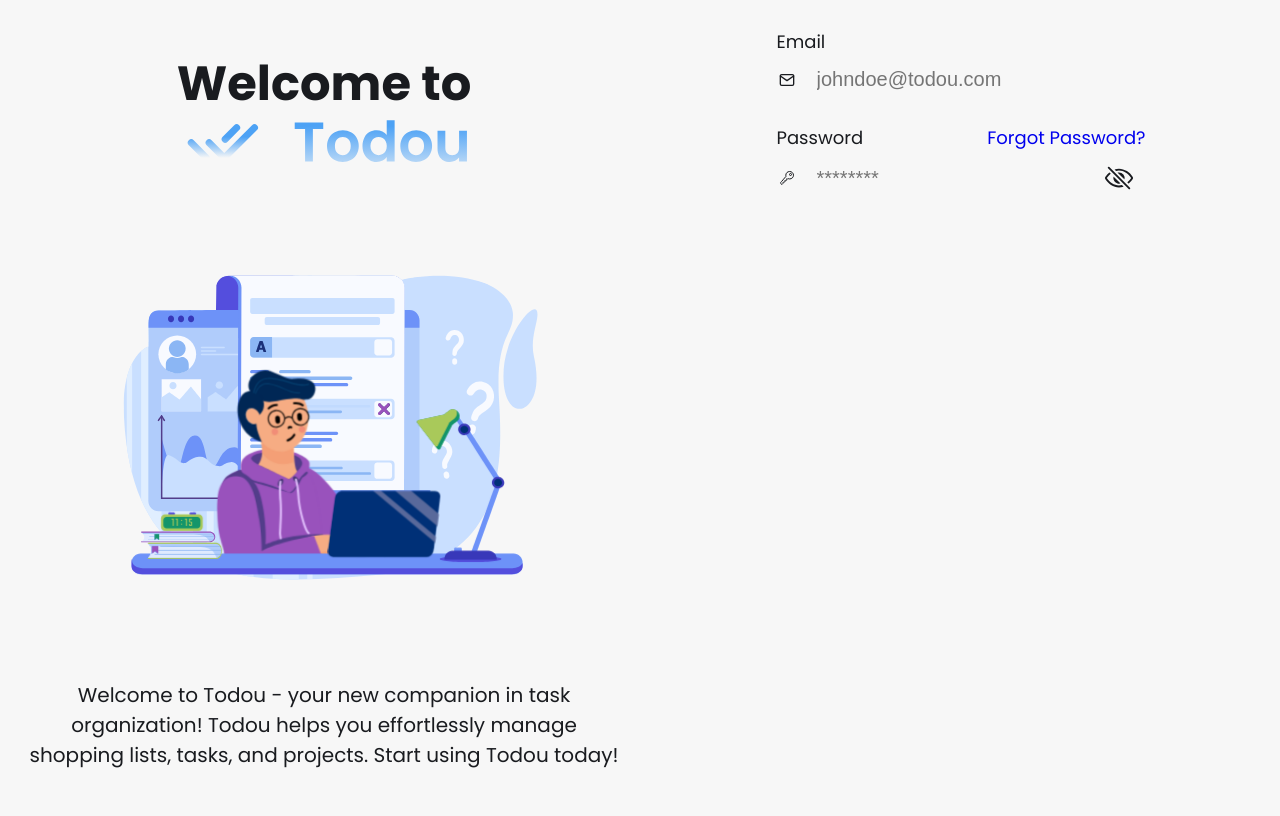
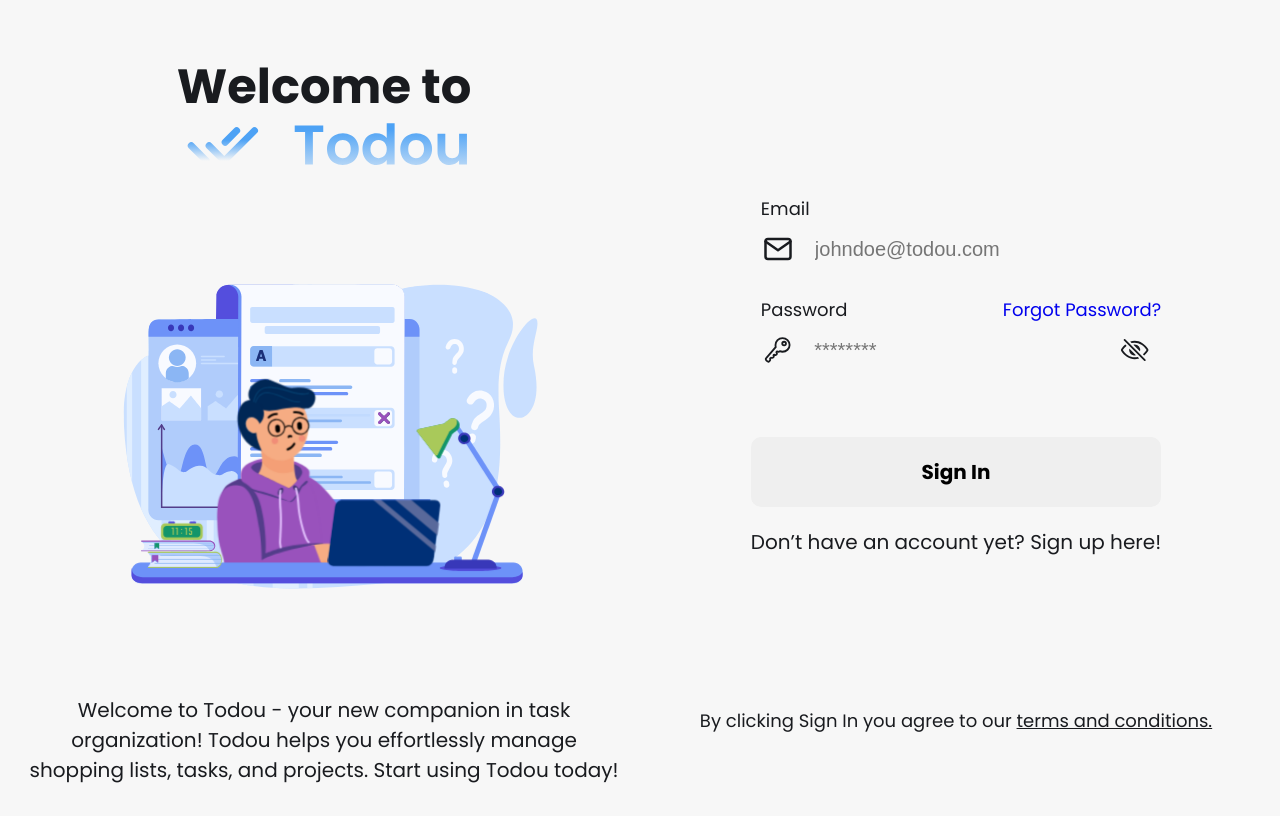
Before and after one commit to nogowicz/todou-webapp, a Next.js app: page /welcome in a window 1280 px wide. Built offline with nearby package versions, Linux system fonts and the light colour scheme.

Commit message:
created welcome/login page template

```diff
--- a/src/app/welcome/page.module.scss
+++ b/src/app/welcome/page.module.scss
@@ -1,20 +1,31 @@
+@use '../../styles/variables' as *;
+@use '../../styles/mixins' as mixins;
+
 .welcome {
+  display: flex;
+  flex: 1;
+  justify-content: center;
+  align-items: center;
+  height: 100%;
+
   &__title {
     display: none;
   }
 
   &__container {
     display: flex;
+    flex: 1;
     justify-content: space-around;
     align-items: center;
+    height: 100vh;
 
     &__left {
       flex: 1;
       display: flex;
       flex-direction: column;
-      justify-content: space-between;
+      justify-content: space-around;
       align-items: center;
-      max-height: 1vh;
+      height: 100%;
 
       p {
         text-align: center;
@@ -26,9 +37,25 @@
       flex: 1;
       display: flex;
       flex-direction: column;
-      justify-content: space-between;
+      justify-content: space-around;
       align-items: center;
-      max-height: 1vh;
+      height: 100%;
+
+
+      p {
+        font-size: $p-font-size-medium;
+
+        span {
+          text-decoration: underline;
+
+          &:hover {
+            cursor: pointer;
+            opacity: 0.7;
+          }
+        }
+
+
+      }
     }
   }
 
--- a/src/app/welcome/page.tsx
+++ b/src/app/welcome/page.tsx
@@ -25,7 +25,12 @@
           </p>
         </div>
         <div className={styles.welcome__container__right}>
+          <div />
           <SignInForm />
+          <p>
+            By clicking Sign In you agree to our{' '}
+            <span>terms and conditions.</span>
+          </p>
         </div>
       </div>
     </main>
--- /dev/null
+++ b/src/components/custom-button/CustomButton.tsx
@@ -0,0 +1,48 @@
+'use client';
+
+import React from 'react';
+import Link from 'next/link';
+import styles from './custom-button.module.scss';
+import { useMountedTheme } from '@/hooks/useMountedTheme';
+
+interface ICustomButton {
+  children: React.ReactNode;
+  href?: string;
+  onClick?: () => void;
+  className?: string;
+  [key: string]: any;
+}
+
+export default function CustomButton({
+  children,
+  href,
+  onClick,
+  className = '',
+  ...props
+}: ICustomButton) {
+  const { mounted, theme } = useMountedTheme();
+  const themeClass = theme ? styles[theme] : '';
+
+  if (!mounted) {
+    return null;
+  }
+
+  const combinedClassName =
+    `${styles.button} ${themeClass} ${className}`.trim();
+
+  if (href) {
+    return (
+      <Link className={styles.link} href={href} passHref>
+        <div className={combinedClassName} {...props}>
+          {children}
+        </div>
+      </Link>
+    );
+  }
+
+  return (
+    <button className={combinedClassName} onClick={onClick} {...props}>
+      {children}
+    </button>
+  );
+}
--- /dev/null
+++ b/src/components/custom-button/custom-button.module.scss
@@ -0,0 +1,32 @@
+@use '../../styles/variables' as *;
+@use '../../styles/mixins' as mixins;
+
+.link {
+  text-decoration: none;
+  padding: 0;
+  margin: 0;
+  font-family: inherit;
+  font-weight: inherit;
+
+}
+
+.button {
+  @include mixins.theme-colors(color, $primary-dark, $primary-light);
+  @include mixins.theme-colors(background-color, $primary-transparent-dark, $primary-transparent-light);
+  display: flex;
+  align-items: center;
+  justify-content: center;
+  border: none;
+  width: 100%;
+  padding: 20px 0px;
+  border-radius: 10px;
+  font-size: $p-font-size-large;
+  font-weight: bold;
+  text-decoration: none;
+  font-family: "Poppins", sans-serif;
+
+  &:hover {
+    cursor: pointer;
+    opacity: 0.7;
+  }
+}
--- a/src/components/custom-input/CustomInput.tsx
+++ b/src/components/custom-input/CustomInput.tsx
@@ -51,7 +51,11 @@
         ${error ? styles.error : styles.noError}`}
     >
       <div className={styles.customInput__labelContainer}>
-        <label className={styles.customInput__labelContainer__label}>
+        <label
+          className={`${
+            styles.customInput__labelContainer__label
+          }  ${themeClass} ${focus ? styles.focused : styles.notFocused}`}
+        >
           {name}
         </label>
         {actionLabel && actionRoute && (
@@ -61,9 +65,10 @@
       <div className={styles.customInput__inputContainer}>
         {icon &&
           cloneElement(icon, {
-            height: iconSize,
-            width: iconSize,
-            className: `${styles.customInput__inputContainer__icon}`,
+            size: iconSize,
+            className: `${
+              styles.customInput__inputContainer__icon
+            }  ${themeClass} ${focus ? styles.focused : styles.notFocused}`,
           })}
         <input
           className={styles.customInput__inputContainer__input}
@@ -77,13 +82,17 @@
           (showPassword ? (
             <IoEyeOutline
               size={iconSize}
-              className={styles.customInput__inputContainer__icon}
+              className={`${
+                styles.customInput__inputContainer__icon
+              } ${themeClass} ${focus ? styles.focused : styles.notFocused}`}
               onClick={() => setShowPassword(false)}
             />
           ) : (
             <IoEyeOffOutline
               size={iconSize}
-              className={styles.customInput__inputContainer__icon}
+              className={`${
+                styles.customInput__inputContainer__icon
+              } ${themeClass} ${focus ? styles.focused : styles.notFocused}`}
               onClick={() => setShowPassword(true)}
             />
           ))}
--- a/src/components/custom-input/custom-input.module.scss
+++ b/src/components/custom-input/custom-input.module.scss
@@ -5,6 +5,7 @@
   display: flex;
   flex-direction: column;
   margin: 20px 0;
+  width: 100%;
 
   &__labelContainer {
     display: flex;
@@ -14,6 +15,10 @@
     &__label {
       margin: 0 10px;
       font-size: $p-font-size-medium;
+
+      .focused & {
+        @include mixins.theme-colors(color, $primary-dark, $primary-light);
+      }
     }
 
     a {
@@ -21,6 +26,10 @@
       margin: 0;
       text-decoration: none;
       @include mixins.theme-colors(color, $primary-dark, $primary-light);
+
+      &:hover {
+        opacity: 0.7;
+      }
     }
 
   }
@@ -54,12 +63,18 @@
       .focused & {
         @include mixins.theme-colors(color, $primary-dark, $primary-light);
       }
+
+      &:hover {
+        cursor: pointer;
+        opacity: 0.7;
+      }
     }
 
     &__input {
       background-color: transparent;
       border: 0;
       font-size: $p-font-size-large;
+      width: 75%;
 
       &::placeholder {
         @include mixins.theme-colors(color, $hint-dark, $hint-light);
--- a/src/components/sign-in-form/SignInForm.tsx
+++ b/src/components/sign-in-form/SignInForm.tsx
@@ -1,11 +1,25 @@
+'use client';
+
 import React from 'react';
 import CustomInput from '../custom-input/CustomInput';
 import { FiMail } from 'react-icons/fi';
 import { IoKeyOutline } from 'react-icons/io5';
+import CustomButton from '../custom-button/CustomButton';
+
+import styles from './sign-in-form.module.scss';
+import { useMountedTheme } from '@/hooks/useMountedTheme';
 
 export default function SignInForm() {
+  const { mounted, theme } = useMountedTheme();
+  const themeClass = theme ? styles[theme] : '';
+
+  if (!mounted) {
+    return null;
+  }
+
   return (
-    <form>
+    <form className={`${styles.form} ${themeClass}`}>
+      <div className={styles.form__textFields}>
         <CustomInput
           name="Email"
           placeholder="johndoe@todou.com"
@@ -21,6 +35,11 @@
           actionLabel="Forgot Password?"
           actionRoute="/forgot-password"
         />
+      </div>
+      <CustomButton>Sign In</CustomButton>
+      <p className={styles.form__createAccount}>
+        Don’t have an account yet? <span>Sign up</span> here!
+      </p>
     </form>
   );
 }
--- a/src/components/sign-in-form/sign-in-form.module.scss
+++ b/src/components/sign-in-form/sign-in-form.module.scss
@@ -0,0 +1,23 @@
+@use '../../styles/variables' as *;
+@use '../../styles/mixins' as mixins;
+
+.form {
+
+  &__textFields {
+    margin-bottom: 60px;
+  }
+
+  &__createAccount {
+    font-size: $p-font-size-large !important;
+
+    span {
+      @include mixins.theme-colors(color, $primary-dark, $primary-light);
+      text-decoration: none !important;
+
+      &:hover {
+        cursor: pointer;
+        opacity: 0.7;
+      }
+    }
+  }
+}
--- a/src/styles/_mixins.scss
+++ b/src/styles/_mixins.scss
@@ -1,4 +1,12 @@
 @mixin theme-colors($property, $dark-value, $light-value) {
+  &.dark {
+    #{$property}: $dark-value;
+  }
+
+  &.light {
+    #{$property}: $light-value;
+  }
+
   .dark & {
     #{$property}: $dark-value;
   }
```
Lines whose indentation alone changed are shown as unchanged.
